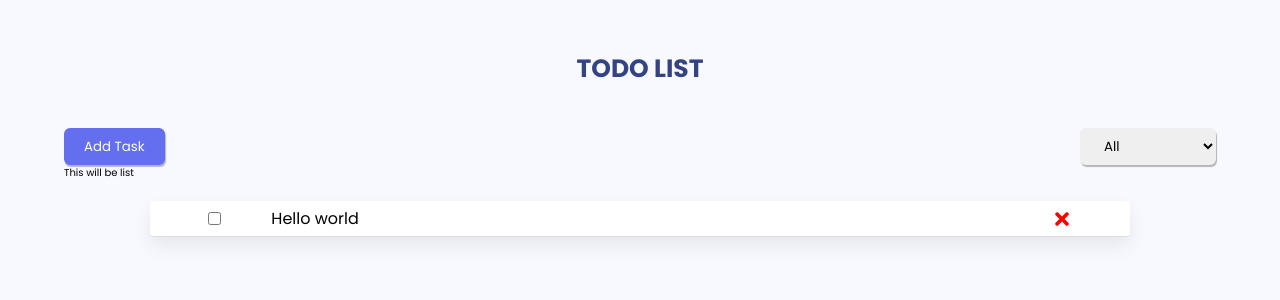
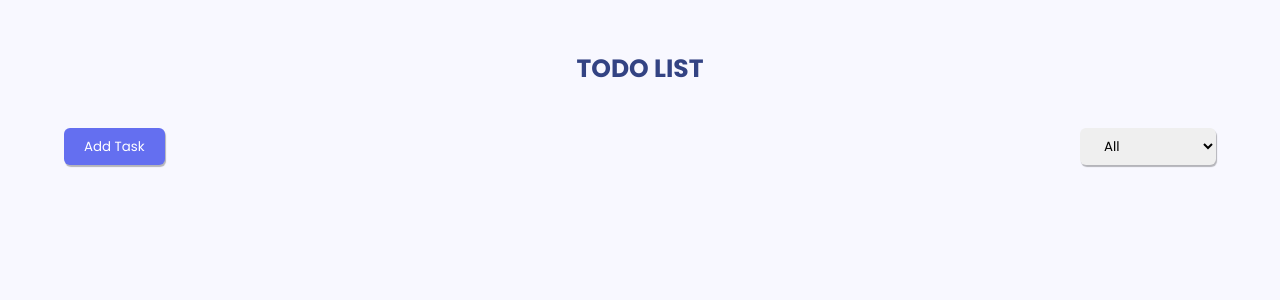
Before and after one commit to d-zucho/todo-app-yt, a React (Vite) app: page / in a window 1280 px wide. Shown: the top 300 px of the page. Built offline with nearby package versions, Linux system fonts and the light colour scheme.

Commit message:
start working on refresh on add todo

```diff
--- a/src/App.jsx
+++ b/src/App.jsx
@@ -6,7 +6,7 @@ import TodoList from './components/TodoList'
 
 // global styles
 import './styles/GlobalStyles.css'
-import Todo from './components/Todo'
+
 import { Toaster } from 'react-hot-toast'
 
 function App() {
@@ -16,7 +16,6 @@ function App() {
       <div className='container'>
         <Header />
         <TodoList />
-        <Todo />
       </div>
       <Toaster />
     </>
--- a/src/components/Todo.jsx
+++ b/src/components/Todo.jsx
@@ -2,18 +2,13 @@ import { useState } from 'react'
 import { FaTimes } from 'react-icons/fa'
 import '../styles/todo.styles.css'
 
-function Todo() {
-  const [todo, setTodo] = useState({
-    complete: false,
-    todoDescription: 'Hello world',
-  })
-
+function Todo({ todo }) {
   return (
     <div className='item'>
       <div className='container'>
         <div className='content'>
           <input type='checkbox' name='checkmark' id='checkmark' />
-          <span className='todoText'>{todo.todoDescription}</span>
+          <span className='todoText'>{todo.title}</span>
           <div className='deleteIicon-container'>
             <FaTimes className='delete-icon' />
           </div>
--- a/src/components/TodoList.jsx
+++ b/src/components/TodoList.jsx
@@ -1,9 +1,35 @@
-function List() {
+import { useEffect } from 'react'
+import Todo from './Todo'
+
+function TodoList() {
+  let data = localStorage.getItem('todoList') ?? []
+  let parsedTodoList = JSON.parse(data)
+  console.log(parsedTodoList)
+  // render the todos when state changes
+  // useEffect(() => {
+  //   console.log('useEffect')
+  // }, [parsedTodoList])
+
+  // get todos from localStorage if they exist
+  // if not, assign as empty array
+
+  // delete todo
+  // const deleteTodo = (id) => {
+  //   // filter out the todo with the id that matches the id passed in
+  //   const filteredList = parsedTodoList.filter((todo) => todo.id !== id)
+  //   // update localStorage
+  //   localStorage.setItem('todoList', JSON.stringify(filteredList))
+  //   // update state
+  //   parsedTodoList = filteredList
+  // }
+
   return (
     <div>
-      <p>This will be list</p>
+      {parsedTodoList.map((todo) => (
+        <Todo key={todo.id} todo={todo} />
+      ))}
     </div>
   )
 }
 
-export default List
+export default TodoList
--- a/src/main.jsx
+++ b/src/main.jsx
@@ -1,8 +1,8 @@
 import React from 'react'
 import ReactDOM from 'react-dom/client'
 import { Provider } from 'react-redux'
+import { store } from './app/store.js'
 import App from './App.jsx'
-import { store } from './app/store.js'
 
 import './index.css'
 
--- a/src/slices/todoSlice.js
+++ b/src/slices/todoSlice.js
@@ -3,9 +3,11 @@ import { createSlice } from '@reduxjs/toolkit'
 const getInitialTodos = () => {
   const localTodoList = localStorage.getItem('todoList')
 
+  // if localTodoList exists, parse it and return it
   if (localTodoList) {
     return JSON.parse(localTodoList)
   }
+  // else, return an empty array
   localStorage.setItem('todoList', JSON.stringify([]))
   return []
 }
```
